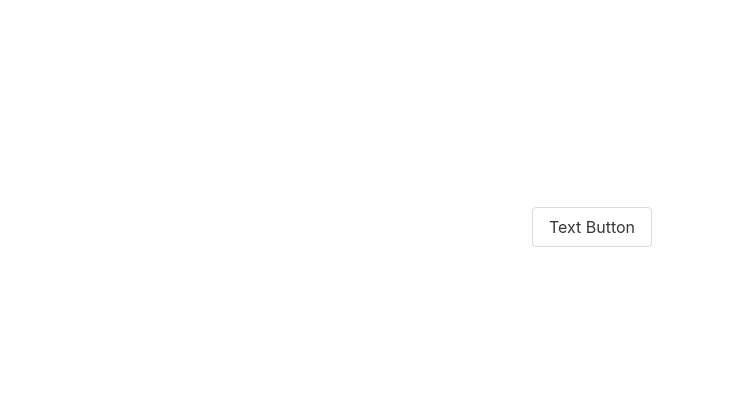
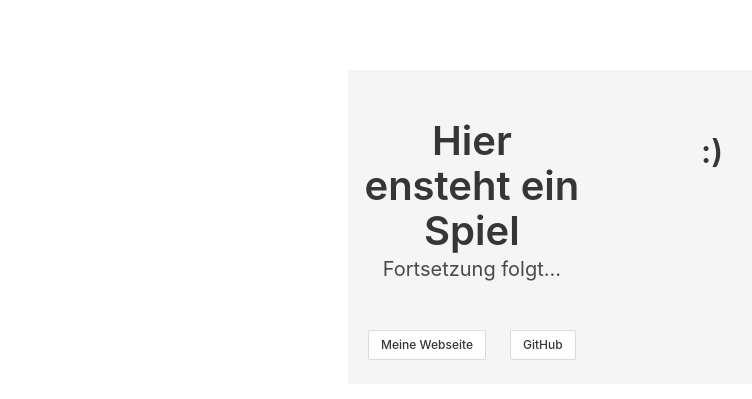
Before and after one commit to Flat-Cat/todoapp, a React (Vite) app in the folder reactgame/: page /home in a window 1280 px wide. Shown: the part 173-572 px from the top of the page, without its empty margins (48-800 px from the left). Built offline with nearby package versions, Linux system fonts and the light colour scheme.

Commit message:
chanced home side. added design and 2 buttons

```diff
--- a/reactgame/src/pages/home.tsx
+++ b/reactgame/src/pages/home.tsx
@@ -1,15 +1,63 @@
 import "./home.scss";
 //import { Link } from "react-router-dom";
 
-function Home() {
-
-    return (
-
-<div className="button">Text Button</div>
-
-    )
-}
 
 
 
-export default Home
+function Home() {
+    const onContact = () => {
+        window.scrollTo({ top: document.body.scrollHeight, behavior: "smooth" });
+    };
+    // HomePictures
+    return (
+        <div className="Home ">
+
+            <section className="home-introduction has-background-white-ter pt-6">
+                <div className="container px-4">
+
+{/*__________columns__________*/}
+                    <div className="columns my-0 ">
+                        <div className="column is-6 py-0">
+
+                            <h2 className="title is-2">
+                                Hier ensteht ein Spiel
+                            </h2>
+
+                            <h5 className="subtitle is-5">
+                                Fortsetzung folgt...
+                            </h5>
+                            {/* Button */}
+
+                            <button
+                                className="button is-small is-outlined is-outlined mr-5 mt-5 my-5"
+                                onClick={onContact}>
+                                Meine Webseite
+                            </button>
+
+                            <a
+                                href="https://github.com/Flat-Cat/"
+                                target="_blank"
+                                className="button is-small is-outlined mt-5 my-5">
+                                GitHub
+                            </a>
+                        </div>
+
+                        <div className="column is-6 py-0 pt-4">
+
+<h2 className="title"> :) </h2>
+                        </div>
+
+
+
+                    </div>
+                </div>
+            </section>
+            <section className="home-skills">
+
+                {/*x Hier farbe ändern */}
+
+            </section>
+        </div>
+    );
+}
+export default Home;
```
